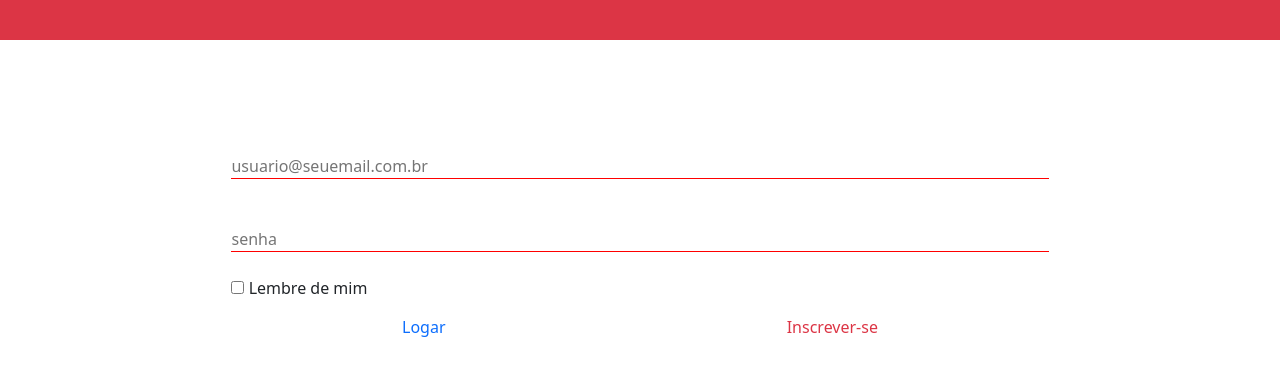
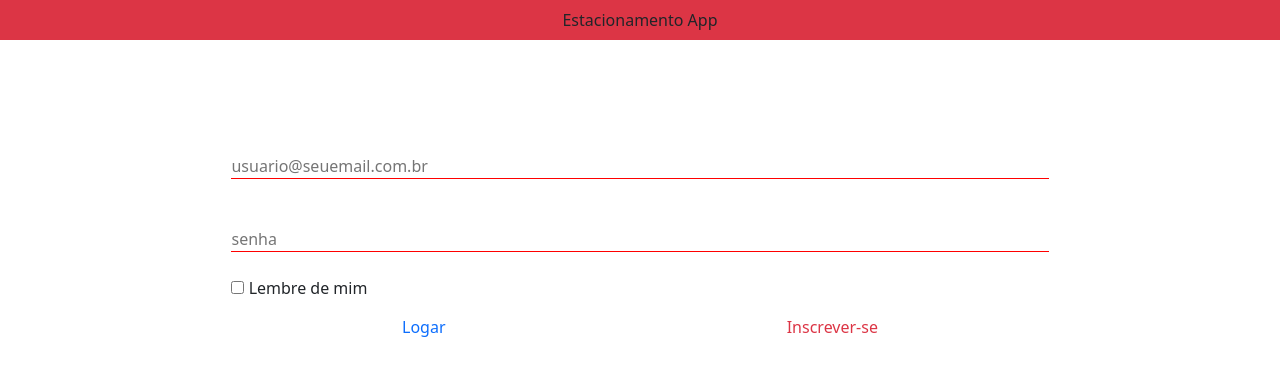
Before and after one commit to Guto114/ParkApp, a plain HTML site: page loging.html in a window 1280 px wide. Drawn offline with nearby package versions, Linux system fonts and the light colour scheme.

Commit message:
adicionando no nove estacionamento app no nav

```diff
--- a/index.css
+++ b/index.css
@@ -4,6 +4,8 @@ body{
 
 .extendnav{
   height: 40px;
+  display: flex;
+  align-items: center;
 }
 
 /* aqui comeca o botao de tres linahs */
@@ -74,4 +76,14 @@ a{
     width: 100%;
 }
 
+.checkBox{
+    font-family: helvetica,
+}
+
+.centralizartxt{
+    display: flex;
+    justify-content: space-around;
+    align-items: center;
+    align-content: space-around;
+}
 /* fim do loging */
--- a/loging.html
+++ b/loging.html
@@ -9,7 +9,7 @@
     <title>Loging Estacionamento App</title>
 </head>
 <body>
-  <nav class="bg-danger extendnav"></nav>
+  <nav class="bg-danger extendnav centralizartxt">Estacionamento App</nav>
     <div class="corpoLoging">
         <form class="row g-2 principal">
           <div class="mb-3 ">
@@ -22,7 +22,7 @@
           </div>
           <div>
             <input type="checkbox" id="savePassword" name="savePassword" value="savePassword">
-            <label for="savePassword"> Lembre de mim</label>
+            <label for="savePassword" class="checkBox"> Lembre de mim</label>
           </div>
          <!-- aqui comeca os botoes para entrar ou se cadastrar -->
           <div class="btSubmit">
```
Also changed, not shown: index.html (+3 -1 lines).
